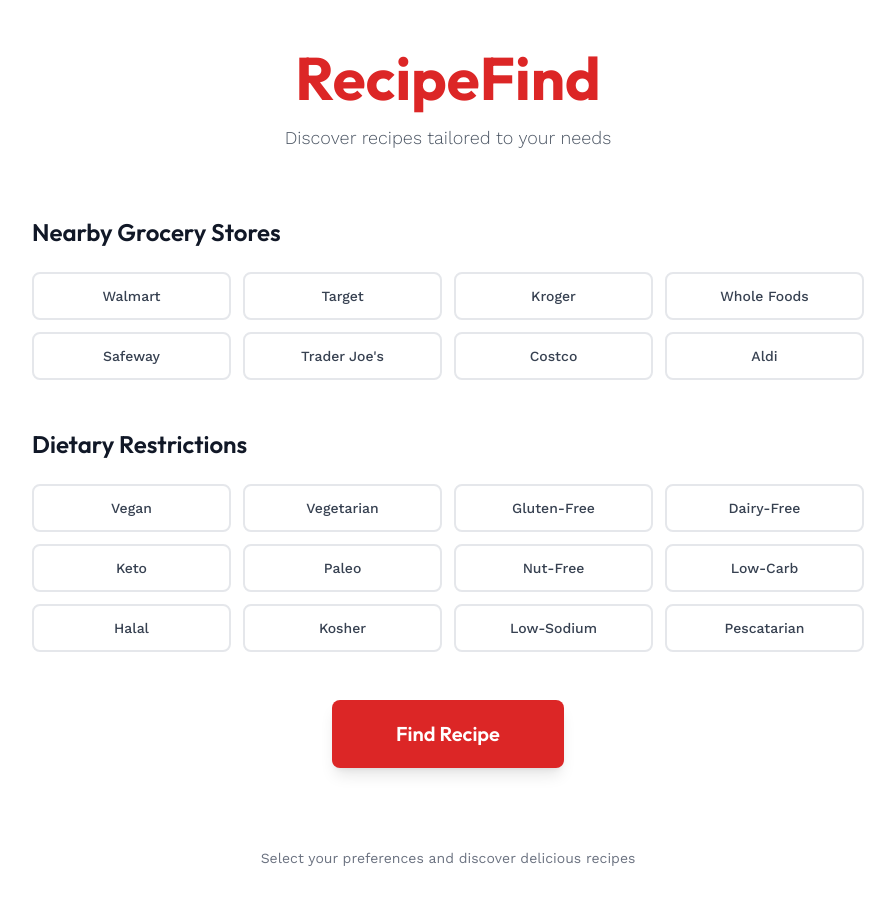
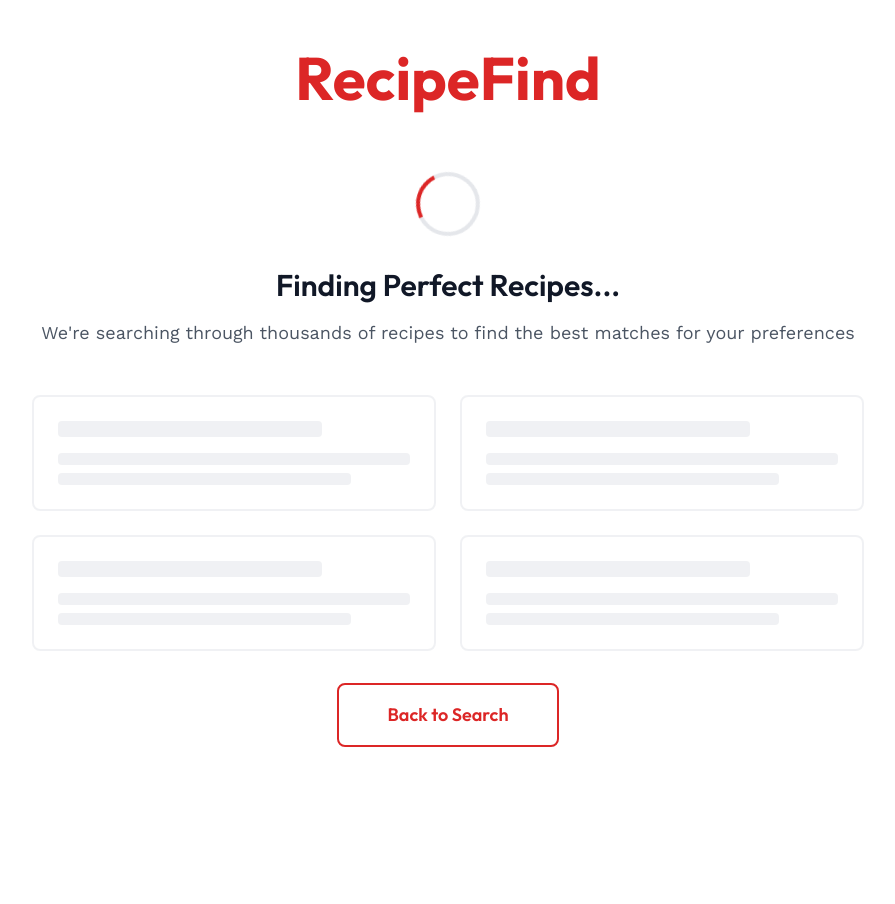
Before and after one commit to EricHayter/uOttaHack8, a React (Vite) app in the folder frontend/: page / in a window 1280 px wide. Both pictures are taken after a click on the button "Find Recipe". Shown: the top 904 px of the page, without its empty margins (192-1087 px from the left). After the commit the page ends 827 px from the top, so only its background shows below. Built offline with nearby package versions, Linux system fonts and the light colour scheme.

Commit message:
Add loading page for getting recipes

```diff
--- a/frontend/src/App.jsx
+++ b/frontend/src/App.jsx
@@ -3,6 +3,7 @@
 function App() {
   const [selectedStores, setSelectedStores] = useState([])
   const [selectedDiets, setSelectedDiets] = useState([])
+  const [isSearching, setIsSearching] = useState(false)
 
   const groceryStores = [
     'Walmart',
@@ -49,9 +50,78 @@
   const handleFindRecipe = () => {
     console.log('Selected Stores:', selectedStores)
     console.log('Selected Dietary Restrictions:', selectedDiets)
+    setIsSearching(true)
+  }
 
-    alert(
-      `Finding recipes...\n\nStores: ${selectedStores.join(', ') || 'None'}\nDietary: ${selectedDiets.join(', ') || 'None'}`
+  const handleBack = () => {
+    setIsSearching(false)
+  }
+
+  // Skeleton Loading Page
+  if (isSearching) {
+    return (
+      <div className="bg-white font-body text-text min-h-screen">
+        <div className="max-w-4xl mx-auto px-4 sm:px-6 lg:px-8 py-12">
+          {/* Header */}
+          <header className="text-center mb-16">
+            <h1 className="font-heading text-5xl md:text-6xl font-bold text-primary mb-4">
+              RecipeFind
+            </h1>
+          </header>
+
+          {/* Loading Content */}
+          <main className="text-center">
+            <div className="mb-8">
+              {/* Animated spinner */}
+              <div className="inline-block w-16 h-16 border-4 border-gray-200 border-t-primary rounded-full animate-spin mb-6"></div>
+
+              <h2 className="font-heading text-3xl font-semibold text-gray-900 mb-4">
+                Finding Perfect Recipes...
+              </h2>
+
+              <p className="text-lg text-gray-600 mb-8">
+                We're searching through thousands of recipes to find the best matches for your preferences
+              </p>
+
+              {/* Selected preferences display */}
+              <div className="max-w-2xl mx-auto text-left space-y-4 mb-12">
+                {selectedStores.length > 0 && (
+                  <div className="bg-background rounded-lg p-4 border border-border">
+                    <h3 className="font-heading font-semibold text-gray-900 mb-2">Selected Stores:</h3>
+                    <p className="text-gray-700">{selectedStores.join(', ')}</p>
+                  </div>
+                )}
+
+                {selectedDiets.length > 0 && (
+                  <div className="bg-background rounded-lg p-4 border border-border">
+                    <h3 className="font-heading font-semibold text-gray-900 mb-2">Dietary Restrictions:</h3>
+                    <p className="text-gray-700">{selectedDiets.join(', ')}</p>
+                  </div>
+                )}
+              </div>
+
+              {/* Skeleton recipe cards */}
+              <div className="grid grid-cols-1 md:grid-cols-2 gap-6 mb-8">
+                {[1, 2, 3, 4].map((i) => (
+                  <div key={i} className="bg-white border-2 border-gray-200 rounded-lg p-6 animate-pulse">
+                    <div className="h-4 bg-gray-200 rounded w-3/4 mb-4"></div>
+                    <div className="h-3 bg-gray-200 rounded w-full mb-2"></div>
+                    <div className="h-3 bg-gray-200 rounded w-5/6"></div>
+                  </div>
+                ))}
+              </div>
+
+              {/* Back button */}
+              <button
+                onClick={handleBack}
+                className="bg-white border-2 border-primary text-primary hover:bg-primary hover:text-white font-heading text-lg font-semibold px-12 py-4 rounded-lg transition-colors duration-200 cursor-pointer"
+              >
+                Back to Search
+              </button>
+            </div>
+          </main>
+        </div>
+      </div>
     )
   }
 
```
